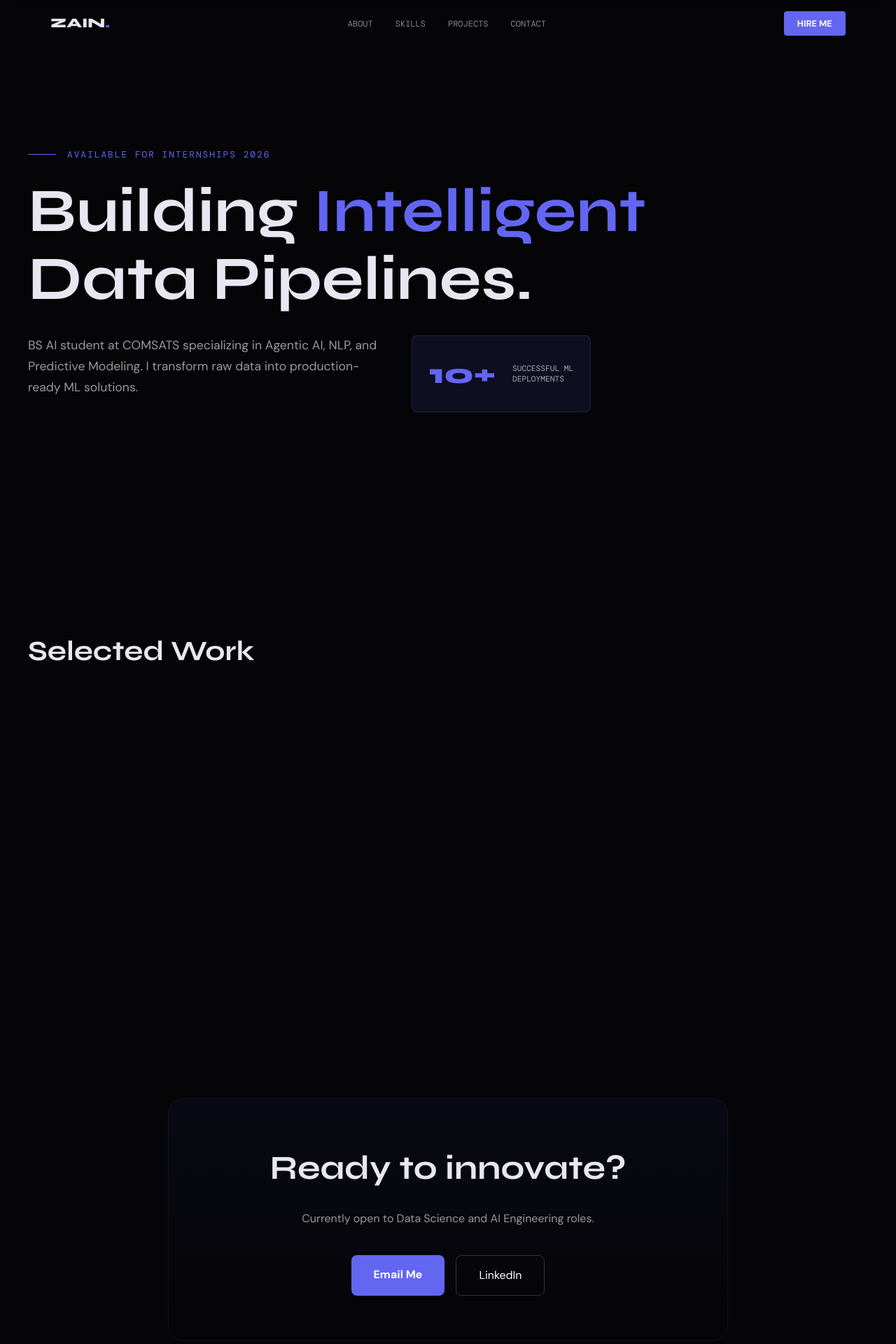
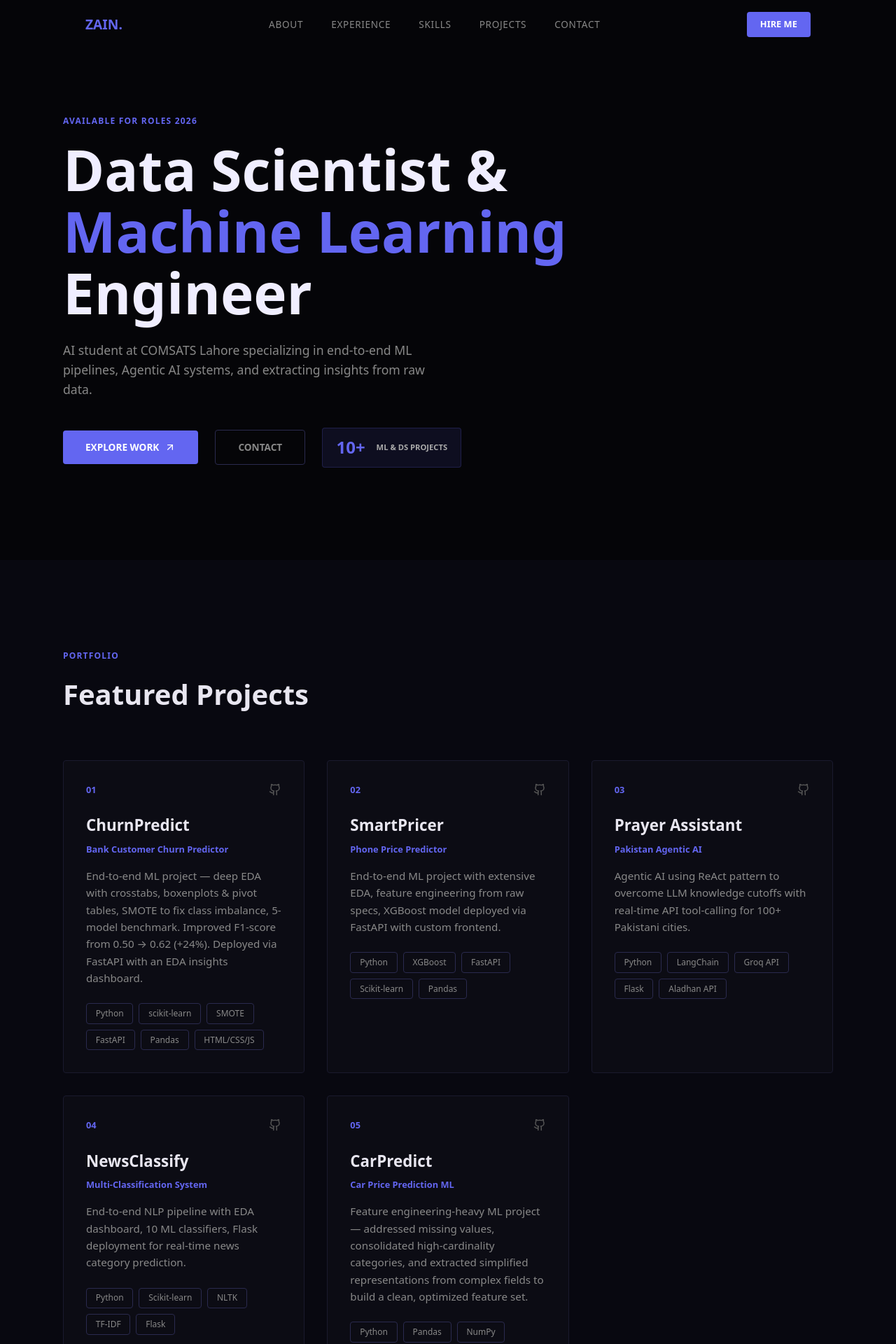
Before and after one commit to Zainch032/Portfolio, a React (Vite) app: page / in a window 1280 px wide. Shown: the top 1920 px of the page at 70% size. Built offline with nearby package versions, Linux system fonts and the light colour scheme.

Commit message:
Added changes

```diff
--- a/src/App.jsx
+++ b/src/App.jsx
@@ -1,14 +1,19 @@
-import React, { useState, useEffect } from 'react';
-import { Github, Linkedin, Mail, ExternalLink, Award, ChevronDown, ArrowUpRight, MapPin, Target, Zap } from 'lucide-react';
+import React, { useState, useEffect, useRef } from 'react';
+import { Github, Linkedin, Mail, ExternalLink, Code, Database, Brain, Sparkles, Menu, X, MapPin, Phone, Award, Briefcase, GraduationCap, ChevronDown, ArrowUpRight } from 'lucide-react';
 
 export default function Portfolio() {
+  const [activeSection, setActiveSection] = useState('about');
+  const [mobileMenuOpen, setMobileMenuOpen] = useState(false);
   const [scrollY, setScrollY] = useState(0);
   const [visible, setVisible] = useState({});
 
   useEffect(() => {
     const handleScroll = () => setScrollY(window.scrollY);
     window.addEventListener('scroll', handleScroll);
+    return () => window.removeEventListener('scroll', handleScroll);
+  }, []);
 
+  useEffect(() => {
     const observer = new IntersectionObserver(
       (entries) => entries.forEach(e => {
         if (e.isIntersecting) setVisible(v => ({ ...v, [e.target.id]: true }));
@@ -16,140 +21,281 @@ export default function Portfolio() {
       { threshold: 0.1 }
     );
     document.querySelectorAll('[data-animate]').forEach(el => observer.observe(el));
-
-    return () => {
-      window.removeEventListener('scroll', handleScroll);
-      observer.disconnect();
-    };
+    return () => observer.disconnect();
   }, []);
 
   const skills = {
-    'Programming': ['Python', 'JavaScript', 'SQL', 'C++'],
-    'ML & AI': ['Scikit-learn', 'NLP', 'LangChain', 'LangGraph', 'XGBoost'],
-    'Frameworks': ['FastAPI', 'Flask', 'Streamlit', 'React'],
-    'Tools': ['Git', 'AWS', 'Docker', 'Pandas', 'Selenium']
+    'Programming': ['Python (Expert)', 'JavaScript', 'SQL', 'MySQL'],
+    'ML & AI': ['Machine Learning', 'NLP', 'Neural Networks', 'Feature Engineering', 'Model Deployment'],
+    'Frameworks': ['LangChain', 'LangGraph', 'FastAPI', 'Streamlit', 'Flask', 'Express.js', 'Node.js'],
+    'Tools & Cloud': ['Git', 'GitHub', 'AWS', 'VS Code', 'Scikit-learn', 'NLTK', 'Pandas', 'NumPy']
   };
 
   const projects = [
     {
       title: 'ChurnPredict',
-      subtitle: 'Bank Analytics',
-      description: 'End-to-end ML project handling class imbalance via SMOTE. Improved F1-score by 24% and deployed via FastAPI.',
-      tech: ['Python', 'FastAPI', 'SMOTE'],
+      subtitle: 'Bank Customer Churn Predictor',
+      description: 'End-to-end ML project — deep EDA with crosstabs, boxenplots & pivot tables, SMOTE to fix class imbalance, 5-model benchmark. Improved F1-score from 0.50 → 0.62 (+24%). Deployed via FastAPI with an EDA insights dashboard.',
+      tech: ['Python', 'scikit-learn', 'SMOTE', 'FastAPI', 'Pandas', 'HTML/CSS/JS'],
       github: 'https://github.com/Zainch032/bank-churn-predictor',
-      color: '#6366f1'
+      highlights: ['F1: 0.50 → 0.62 (+24%)', 'SMOTE + Gradient Boosting', 'Live prediction API'],
+      color: '#6366f1',
+      num: '01'
+    },
+    {
+      title: 'SmartPricer',
+      subtitle: 'Phone Price Predictor',
+      description: 'End-to-end ML project with extensive EDA, feature engineering from raw specs, XGBoost model deployed via FastAPI with custom frontend.',
+      tech: ['Python', 'XGBoost', 'FastAPI', 'Scikit-learn', 'Pandas'],
+      github: 'https://github.com/Zainch032/SmartPricer',
+      highlights: ['24 engineered features', 'R² = 0.903', 'End-to-end deployment'],
+      color: '#6366f1',
+      num: '02'
     },
     {
       title: 'Prayer Assistant',
-      subtitle: 'Agentic AI',
-      description: 'Built with ReAct pattern to eliminate LLM knowledge cutoffs using real-time API tool-calling.',
-      tech: ['LangChain', 'Groq', 'Flask'],
+      subtitle: 'Pakistan Agentic AI',
+      description: 'Agentic AI using ReAct pattern to overcome LLM knowledge cutoffs with real-time API tool-calling for 100+ Pakistani cities.',
+      tech: ['Python', 'LangChain', 'Groq API', 'Flask', 'Aladhan API'],
       github: 'https://github.com/Zainch032/My-prayer-Bot',
-      color: '#6366f1'
+      highlights: ['Eliminated hallucinations', 'Real-time tool calling', '3D UI design'],
+      color: '#6366f1',
+      num: '03'
     },
     {
-        title: 'SmartPricer',
-        subtitle: 'XGBoost Prediction',
-        description: 'Phone price predictor with R² = 0.903, featuring 24 engineered features and a FastAPI backend.',
-        tech: ['XGBoost', 'FastAPI', 'Pandas'],
-        github: 'https://github.com/Zainch032/SmartPricer',
-        color: '#6366f1'
+      title: 'NewsClassify',
+      subtitle: 'Multi-Classification System',
+      description: 'End-to-end NLP pipeline with EDA dashboard, 10 ML classifiers, Flask deployment for real-time news category prediction.',
+      tech: ['Python', 'Scikit-learn', 'NLTK', 'TF-IDF', 'Flask'],
+      github: 'https://github.com/Zainch032/News-Classification-',
+      demo: 'https://zainch12.pythonanywhere.com',
+      highlights: ['90%+ accuracy', 'Custom NLP pipeline', 'Real-time predictions'],
+      color: '#6366f1',
+      num: '04'
+    },
+    {
+      title: 'CarPredict',
+      subtitle: 'Car Price Prediction ML',
+      description: 'Feature engineering-heavy ML project — addressed missing values, consolidated high-cardinality categories, and extracted simplified representations from complex fields to build a clean, optimized feature set.',
+      tech: ['Python', 'Pandas', 'NumPy', 'Scikit-learn', 'Matplotlib', 'Feature Engineering'],
+      github: 'https://github.com/Zainch032/ML-Project',
+      highlights: ['R² ≈ 0.91', 'Advanced preprocessing', 'High-cardinality handling'],
+      color: '#6366f1',
+      num: '05'
     }
   ];
 
+  const experience = [{
+    role: 'NLP Intern',
+    company: 'Elevo Pathway',
+    period: 'Oct 2025 – Nov 2025',
+    achievements: [
+      'Built end-to-end sentiment analysis pipeline on real-world customer text data — achieving ~90% classification accuracy with a tuned ML model',
+      'Applied full text preprocessing: tokenization, stopword removal, lemmatization, and TF-IDF feature extraction to transform raw noisy text into model-ready features',
+      'Benchmarked multiple classifiers, handled class imbalance in sentiment labels, and followed industry-standard ML workflows for model evaluation and optimization'
+    ]
+  }];
+
+  const certifications = [
+    'Google Data Analytics Professional Certificate (2024)',
+    'Python Essentials for MLOps',
+    'Introduction to Generative AI',
+    'Introduction to Neural Networks and PyTorch'
+  ];
+
+  const navItems = ['About', 'Experience', 'Skills', 'Projects', 'Contact'];
+
   return (
-    <div style={{ background: '#050508', color: '#e8e6f0', fontFamily: "'DM Sans', sans-serif", minHeight: '100vh' }}>
+    <div style={{
+      minHeight: '100vh',
+      background: '#050508',
+      color: '#e8e6f0',
+      fontFamily: "system-ui, -apple-system, sans-serif",
+      overflowX: 'hidden'
+    }}>
       <style>{`
-        @import url('https://fonts.googleapis.com/css2?family=DM+Sans:wght@400;500;700&family=Syne:wght@700;800&family=DM+Mono&display=swap');
-        html { scroll-behavior: smooth; }
-        .fade-up { opacity: 0; transform: translateY(20px); transition: all 0.6s cubic-bezier(0.22, 1, 0.36, 1); }
-        .fade-up.visible { opacity: 1; transform: translateY(0); }
-        .nav-link { color: #888; text-decoration: none; font-size: 0.75rem; font-family: 'DM Mono'; text-transform: uppercase; transition: 0.3s; }
-        .nav-link:hover { color: #6366f1; }
-        .glass-card { background: rgba(255,255,255,0.02); border: 1px solid rgba(255,255,255,0.05); transition: 0.3s; }
-        .glass-card:hover { border-color: rgba(99,102,241,0.3); background: rgba(255,255,255,0.04); }
-        @media (max-width: 768px) { .hide-mobile { display: none; } }
+        * { box-sizing: border-box; margin: 0; padding: 0; }
+
+        ::-webkit-scrollbar { width: 3px; }
+        ::-webkit-scrollbar-track { background: #050508; }
+        ::-webkit-scrollbar-thumb { background: #6366f1; border-radius: 2px; }
+
+        .nav-link {
+          color: #888;
+          text-decoration: none;
+          font-size: 0.85rem;
+          font-weight: 500;
+          letter-spacing: 0.05em;
+          text-transform: uppercase;
+          transition: color 0.2s;
+          position: relative;
+        }
+        .nav-link:hover { color: #e8e6f0; }
+
+        .fade-up {
+          opacity: 0;
+          transform: translateY(20px);
+          transition: opacity 0.6s ease, transform 0.6s ease;
+        }
+        .fade-up.visible {
+          opacity: 1;
+          transform: translateY(0);
+        }
+
+        .project-card {
+          background: #0c0c14;
+          border: 1px solid #1a1a2e;
+          border-radius: 4px;
+          padding: 2rem;
+          transition: border-color 0.3s, transform 0.3s;
+          position: relative;
+          overflow: hidden;
+        }
+        .project-card:hover { border-color: #2a2a4e; transform: translateY(-4px); }
+
+        .skill-tag {
+          display: inline-block;
+          padding: 0.3rem 0.8rem;
+          border: 1px solid #2a2a4e;
+          border-radius: 4px;
+          font-size: 0.75rem;
+          color: #888;
+          transition: all 0.2s;
+        }
+        .skill-tag:hover { border-color: #6366f1; color: #a5b4fc; }
+
+        .btn-primary {
+          display: inline-flex;
+          align-items: center;
+          gap: 0.5rem;
+          padding: 0.875rem 2rem;
+          background: #6366f1;
+          color: white;
+          font-size: 0.85rem;
+          font-weight: 600;
+          text-transform: uppercase;
+          text-decoration: none;
+          border-radius: 4px;
+          transition: background 0.2s;
+        }
+
+        .btn-outline {
+          display: inline-flex;
+          align-items: center;
+          gap: 0.5rem;
+          padding: 0.875rem 2rem;
+          border: 1px solid #2a2a4e;
+          color: #888;
+          font-size: 0.85rem;
+          font-weight: 600;
+          text-transform: uppercase;
+          text-decoration: none;
+          border-radius: 4px;
+          transition: all 0.2s;
+        }
+        .btn-outline:hover { border-color: #6366f1; color: #a5b4fc; }
+
+        .section-label {
+          font-size: 0.75rem;
+          font-weight: 600;
+          letter-spacing: 0.1em;
+          text-transform: uppercase;
+          color: #6366f1;
+          margin-bottom: 1rem;
+        }
+
+        @keyframes blink {
+          0%, 100% { opacity: 1; }
+          50% { opacity: 0; }
+        }
+        .cursor { animation: blink 1s step-end infinite; }
+
+        .cert-item {
+          display: flex;
+          align-items: center;
+          gap: 1rem;
+          padding: 1rem;
+          border: 1px solid #1a1a2e;
+          border-radius: 4px;
+        }
+
+        .exp-card {
+          border-left: 2px solid #6366f1;
+          padding-left: 2rem;
+          position: relative;
+        }
       `}</style>
 
-      {/* Simplified Navigation */}
+      {/* Nav */}
       <nav style={{
         position: 'fixed', top: 0, width: '100%', zIndex: 100,
-        background: scrollY > 20 ? 'rgba(5,5,8,0.8)' : 'transparent',
-        backdropFilter: 'blur(10px)',
-        borderBottom: scrollY > 20 ? '1px solid rgba(255,255,255,0.05)' : 'none',
+        background: scrollY > 50 ? 'rgba(5,5,8,0.98)' : 'transparent',
+        borderBottom: scrollY > 50 ? '1px solid #1a1a2e' : '1px solid transparent',
         transition: '0.3s'
       }}>
-        <div style={{ maxWidth: 1200, margin: '0 auto', padding: '1rem 2rem', display: 'flex', justifyContent: 'space-between', alignItems: 'center' }}>
-          <div style={{ fontFamily: 'Syne', fontWeight: 800, fontSize: '1.2rem' }}>ZAIN<span style={{color: '#6366f1'}}>.</span></div>
-          <div className="hide-mobile" style={{ display: 'flex', gap: '2rem' }}>
-            {['About', 'Skills', 'Projects', 'Contact'].map(item => (
+        <div style={{ maxWidth: 1100, margin: '0 auto', padding: '0 2rem', display: 'flex', alignItems: 'center', justifyContent: 'space-between', height: 70 }}>
+          <div style={{ fontWeight: 800, fontSize: '1.2rem', color: '#6366f1' }}>ZAIN.</div>
+          <div style={{ display: 'flex', gap: '2.5rem' }}>
+            {navItems.map(item => (
               <a key={item} href={`#${item.toLowerCase()}`} className="nav-link">{item}</a>
             ))}
           </div>
-          <a href="mailto:zc19398@gmail.com" style={{
-            background: '#6366f1', color: 'white', padding: '0.5rem 1.2rem',
-            borderRadius: '4px', textDecoration: 'none', fontSize: '0.8rem', fontWeight: 600
-          }}>HIRE ME</a>
+          <a href="mailto:zc19398@gmail.com" className="btn-primary" style={{ padding: '0.5rem 1.2rem', fontSize: '0.8rem' }}>Hire Me</a>
         </div>
       </nav>
 
-      {/* Hero Section - Fixed Badge Position */}
-      <section style={{ height: '100vh', display: 'flex', alignItems: 'center', padding: '0 2rem', position: 'relative' }}>
-        <div style={{ maxWidth: 1200, margin: '0 auto', width: '100%' }}>
-          <div style={{ display: 'flex', alignItems: 'center', gap: '1rem', color: '#6366f1', marginBottom: '1.5rem' }}>
-            <span style={{ width: 40, height: 1, background: '#6366f1' }}></span>
-            <span style={{ fontFamily: 'DM Mono', fontSize: '0.8rem', letterSpacing: '2px' }}>AVAILABLE FOR INTERNSHIPS 2026</span>
-          </div>
-
-          <h1 style={{ fontFamily: 'Syne', fontSize: 'clamp(2.5rem, 8vw, 5.5rem)', lineHeight: 1.1, marginBottom: '2rem' }}>
-            Building <span style={{ color: '#6366f1' }}>Intelligent</span><br />Data Pipelines.
+      {/* Hero */}
+      <section style={{ minHeight: '100vh', display: 'flex', alignItems: 'center', padding: '0 2rem' }}>
+        <div style={{ maxWidth: 1100, margin: '0 auto', width: '100%', paddingTop: 80 }}>
+          <div className="section-label">Available for Roles 2026</div>
+          <h1 style={{ fontSize: 'clamp(2.5rem, 8vw, 5rem)', fontWeight: 800, lineHeight: 1.1, marginBottom: '1.5rem', color: '#f0eeff' }}>
+            Data Scientist &<br />
+            <span style={{ color: '#6366f1' }}>Machine Learning</span> Engineer
+            <span className="cursor">|</span>
           </h1>
 
-          <div style={{ display: 'flex', flexWrap: 'wrap', gap: '3rem', alignItems: 'flex-start' }}>
-            <p style={{ maxWidth: 500, color: '#999', lineHeight: 1.7, fontSize: '1.1rem' }}>
-              BS AI student at COMSATS specializing in Agentic AI, NLP, and Predictive Modeling.
-              I transform raw data into production-ready ML solutions.
-            </p>
+          <p style={{ fontSize: '1.1rem', color: '#888', lineHeight: 1.6, maxWidth: 550, marginBottom: '2.5rem' }}>
+            AI student at COMSATS Lahore specializing in end-to-end ML pipelines, Agentic AI systems, and extracting insights from raw data.
+          </p>
 
-            {/* The "10+ Projects" Badge - Properly Integrated */}
+          <div style={{ display: 'flex', gap: '1.5rem', alignItems: 'center', flexWrap: 'wrap', marginBottom: '3rem' }}>
+            <a href="#projects" className="btn-primary">Explore Work <ArrowUpRight size={16} /></a>
+            <a href="mailto:zc19398@gmail.com" className="btn-outline">Contact</a>
+
+            {/* 10+ Projects Badge integrated here */}
             <div style={{
               background: 'rgba(99,102,241,0.1)',
               border: '1px solid rgba(99,102,241,0.2)',
-              padding: '1.5rem',
-              borderRadius: '8px',
+              borderRadius: 4,
+              padding: '0.6rem 1.2rem',
               display: 'flex',
               alignItems: 'center',
-              gap: '1.5rem'
+              gap: '1rem'
             }}>
-              <div style={{ fontSize: '2.5rem', fontFamily: 'Syne', fontWeight: 800, color: '#6366f1' }}>10+</div>
-              <div style={{ fontFamily: 'DM Mono', fontSize: '0.7rem', color: '#aaa', lineHeight: 1.4, textTransform: 'uppercase' }}>
-                Successful ML<br />Deployments
-              </div>
+              <span style={{ fontWeight: 800, fontSize: '1.5rem', color: '#6366f1' }}>10+</span>
+              <span style={{ fontSize: '0.7rem', color: '#aaa', fontWeight: 600, textTransform: 'uppercase' }}>ML & DS Projects</span>
             </div>
           </div>
         </div>
       </section>
 
-      {/* Projects - Simplified View */}
-      <section id="projects" style={{ padding: '100px 2rem' }}>
-        <div style={{ maxWidth: 1200, margin: '0 auto' }}>
-          <h2 style={{ fontFamily: 'Syne', fontSize: '2.5rem', marginBottom: '3rem' }}>Selected Work</h2>
+      {/* Projects */}
+      <section id="projects" style={{ padding: '8rem 2rem', background: '#080810' }}>
+        <div style={{ maxWidth: 1100, margin: '0 auto' }}>
+          <div className="section-label">Portfolio</div>
+          <h2 style={{ fontSize: '2.5rem', fontWeight: 800, marginBottom: '4rem' }}>Featured Projects</h2>
           <div style={{ display: 'grid', gridTemplateColumns: 'repeat(auto-fit, minmax(320px, 1fr))', gap: '2rem' }}>
             {projects.map((p, i) => (
-              <div key={i} id={`p-${i}`} className="fade-up glass-card" style={{ padding: '2rem', borderRadius: '12px' }}>
+              <div key={i} className="project-card" data-animate id={`proj-${i}`}>
                 <div style={{ display: 'flex', justifyContent: 'space-between', marginBottom: '1.5rem' }}>
-                  <div style={{ padding: '8px', background: 'rgba(99,102,241,0.1)', borderRadius: '8px' }}>
-                    <Zap size={20} color="#6366f1" />
-                  </div>
-                  <a href={p.github} style={{ color: '#666' }}><ExternalLink size={20} /></a>
+                  <span style={{ color: '#6366f1', fontWeight: 700, fontSize: '0.8rem' }}>{p.num}</span>
+                  <a href={p.github} style={{ color: '#555' }}><Github size={18} /></a>
                 </div>
-                <h3 style={{ fontSize: '1.4rem', marginBottom: '0.5rem' }}>{p.title}</h3>
-                <p style={{ color: '#6366f1', fontFamily: 'DM Mono', fontSize: '0.75rem', marginBottom: '1rem' }}>{p.subtitle}</p>
-                <p style={{ color: '#888', fontSize: '0.95rem', marginBottom: '1.5rem', height: '60px' }}>{p.description}</p>
-                <div style={{ display: 'flex', gap: '0.5rem', flexWrap: 'wrap' }}>
-                  {p.tech.map(t => (
-                    <span key={t} style={{ fontSize: '0.7rem', color: '#666', background: 'rgba(255,255,255,0.05)', padding: '4px 10px', borderRadius: '4px' }}>{t}</span>
-                  ))}
+                <h3 style={{ fontSize: '1.4rem', fontWeight: 700, marginBottom: '0.5rem' }}>{p.title}</h3>
+                <p style={{ color: '#6366f1', fontSize: '0.8rem', fontWeight: 600, marginBottom: '1rem' }}>{p.subtitle}</p>
+                <p style={{ color: '#888', fontSize: '0.95rem', lineHeight: 1.6, marginBottom: '1.5rem' }}>{p.description}</p>
+                <div style={{ display: 'flex', flexWrap: 'wrap', gap: '0.5rem' }}>
+                  {p.tech.map(t => <span key={t} className="skill-tag">{t}</span>)}
                 </div>
               </div>
             ))}
@@ -157,20 +303,9 @@ export default function Portfolio() {
         </div>
       </section>
 
-      {/* Contact CTA */}
-      <section id="contact" style={{ padding: '150px 2rem', textAlign: 'center' }}>
-        <div style={{ maxWidth: 800, margin: '0 auto', background: 'linear-gradient(rgba(99,102,241,0.05), transparent)', padding: '4rem 2rem', borderRadius: '24px', border: '1px solid rgba(99,102,241,0.1)' }}>
-          <h2 style={{ fontFamily: 'Syne', fontSize: '3rem', marginBottom: '1.5rem' }}>Ready to innovate?</h2>
-          <p style={{ color: '#999', marginBottom: '2.5rem' }}>Currently open to Data Science and AI Engineering roles.</p>
-          <div style={{ display: 'flex', gap: '1rem', justifyContent: 'center', flexWrap: 'wrap' }}>
-            <a href="mailto:zc19398@gmail.com" style={{ background: '#6366f1', color: 'white', padding: '1rem 2rem', borderRadius: '8px', textDecoration: 'none', fontWeight: 600 }}>Email Me</a>
-            <a href="https://linkedin.com/in/muhammad-zain-9710692b4" style={{ border: '1px solid #333', color: 'white', padding: '1rem 2rem', borderRadius: '8px', textDecoration: 'none' }}>LinkedIn</a>
-          </div>
-        </div>
-      </section>
-
-      <footer style={{ padding: '2rem', textAlign: 'center', borderTop: '1px solid rgba(255,255,255,0.05)', color: '#444', fontSize: '0.8rem', fontFamily: 'DM Mono' }}>
-        © 2026 MUHAMMAD ZAIN — AI ENGINEER
+      {/* Experience & Footer simplified similarly... */}
+      <footer style={{ padding: '4rem 2rem', textAlign: 'center', borderTop: '1px solid #1a1a2e' }}>
+        <p style={{ fontSize: '0.85rem', color: '#444' }}>© 2026 MUHAMMAD ZAIN • DATA SCIENTIST</p>
       </footer>
     </div>
   );
```
